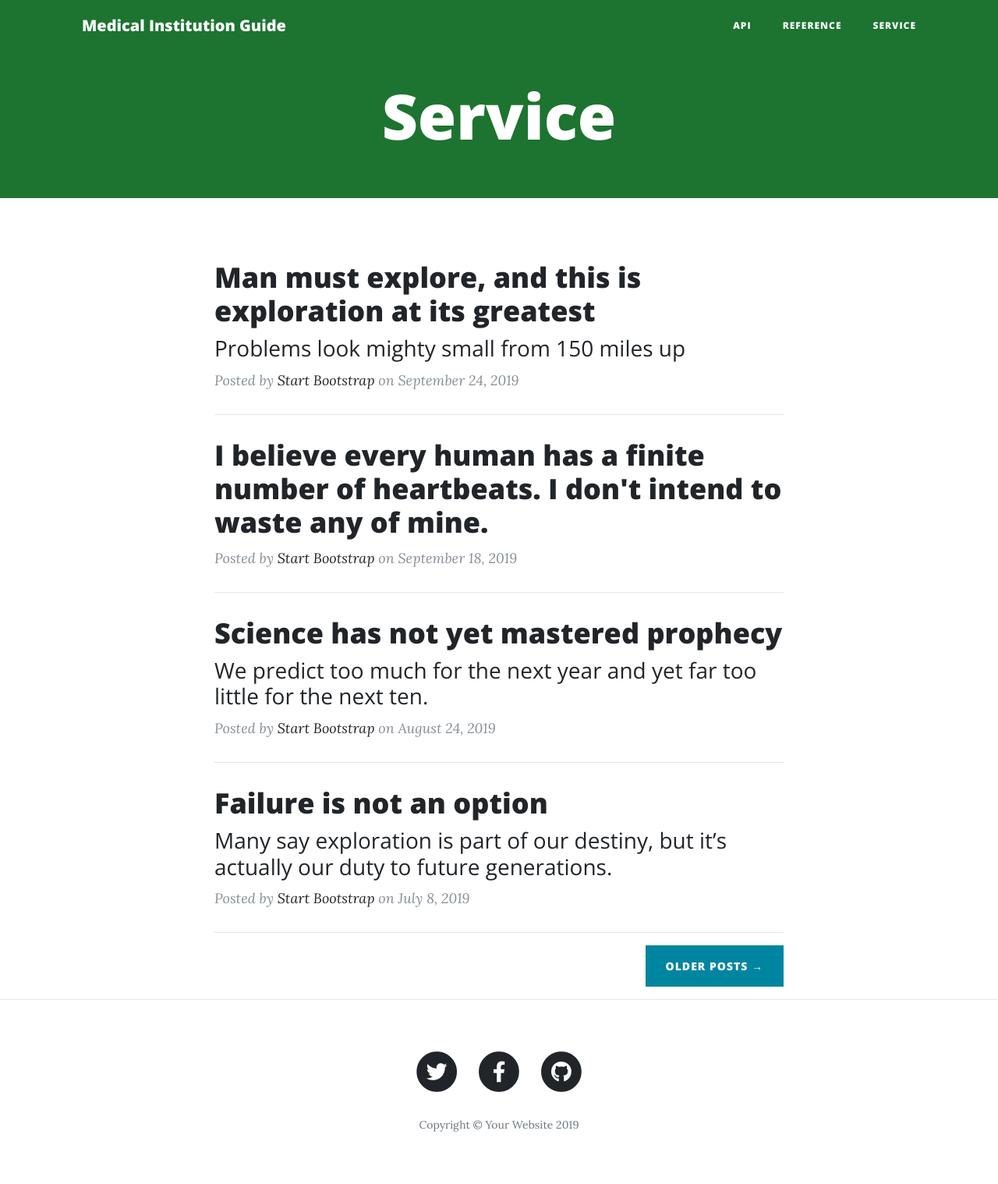
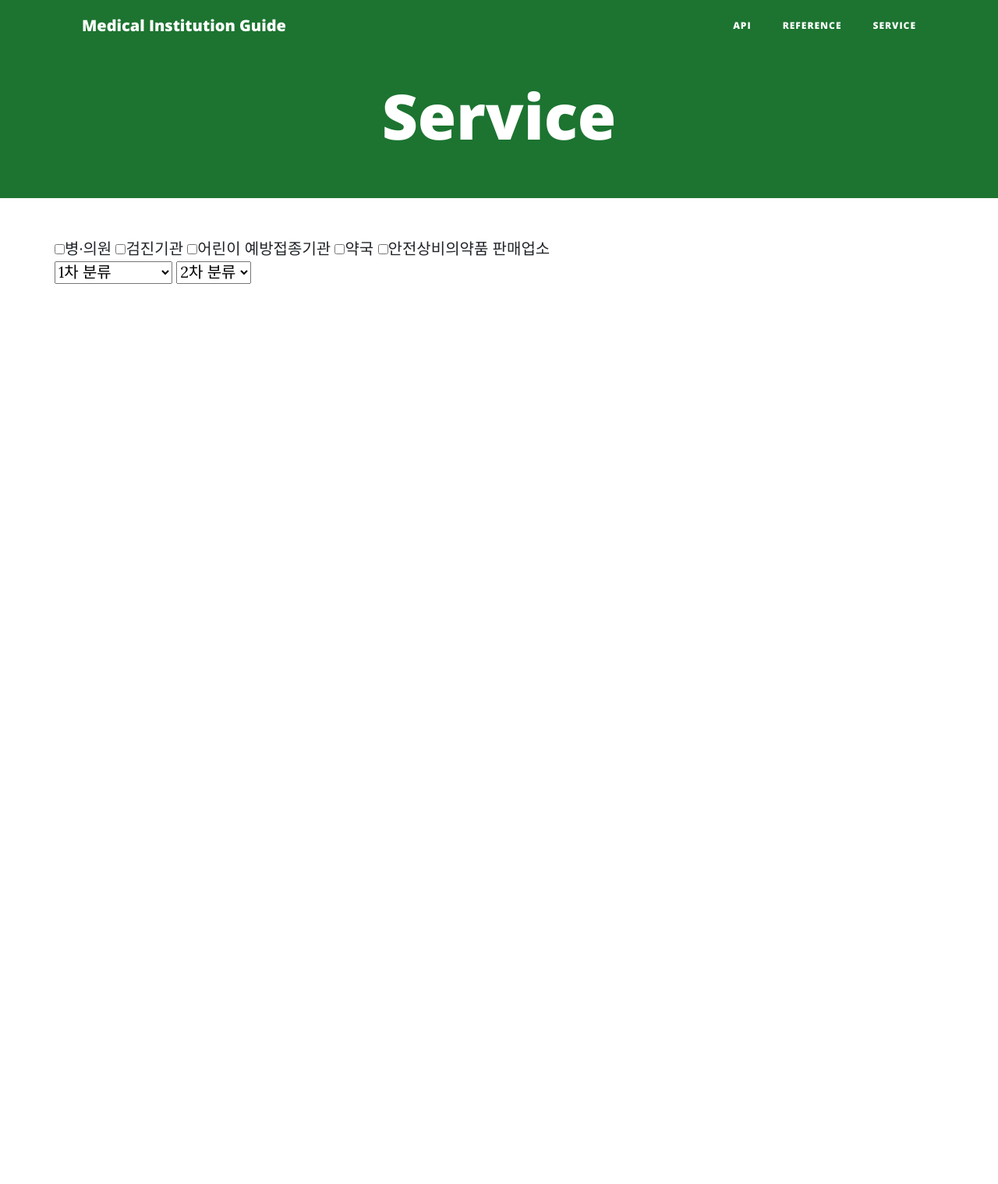
Before and after one commit to namnoo/Service-computing-Termproject, a Flask app: page /service in a window 1280 px wide. Shown: the whole page at 78% size. After the commit the page ends 364 px from the top, so only its background shows below. Run offline with Flask 2, Linux system fonts and the light colour scheme; some libraries are stand-ins or nearby versions.

Commit message:
service page modify

```diff
--- /dev/null
+++ b/administrative_district.json
@@ -0,0 +1,71 @@
+{
+  "data":[
+		{"서울특별시":[
+          "종로구", "중구", "용산구", "성동구", "광진구", "동대문구", "중랑구", "성북구", "강북구",
+          "도봉구", "노원구", "은평구", "서대문구", "마포구", "양천구", "강서구", "구로구", "금천구",
+          "영등포구", "동작구", "관악구", "서초구", "강남구", "송파구", "강동구"
+		]},
+		{"부산광역시":[
+          "중구", "서구", "동구", "영도구", "부산진구", "동래구", "남구", "북구",
+          "강서구", "해운대구", "사하구", "금정구", "연제구", "수영구", "사상구", "기장군"
+		]},
+		{"인천광역시":[
+          "중구", "동구", "미추홀구", "연수구", "남동구", "부평구", "계양구", "서구", "강화군", "옹진군"
+		]},
+		{"대구광역시":[
+          "중구", "동구", "서구", "남구", "북구", "수성구", "달서구", "달성군"
+		]},
+		{"광주광역시":[
+          "동구", "서구", "남구", "북구", "광산구"
+		]},
+		{"대전광역시":[
+          "동구", "중구", "서구", "유성구", "대덕구"
+		]},
+		{"울산광역시":[
+          "중구", "남구", "동구", "북구", "울주군"
+		]},
+		{"세종특별자치시":[
+
+		]},
+		{"경기도":[
+          "가평군", "고양시", "과천시", "광명시", "광주시", "구리시", "군포시", "김포시",
+          "남양주시", "동두천시", "부천시", "성남시", "수원시", "시흥시", "안산시", "안성시",
+          "안양시", "양주시", "양평군", "여주시", "연천군", "오산시", "용인시", "의왕시",
+          "의정부시", "이천시", "파주시", "평택시", "포천시", "하남시", "화성시"
+		]},
+		{"강원도":[
+          "원주시", "춘천시", "강릉시", "동해시", "속초시", "삼척시", "홍천군", "태백시", "철원군",
+          "횡성군", "평창군", "영월군", "정선군", "인제군", "고성군", "양양군", "화천군", "양구군"
+		]},
+		{"충청북도":[
+          "청주시", "충주시", "제천시", "보은군", "옥천군", "영동군", "증평군", "진천군",
+          "괴산군", "음성군", "단양군"
+		]},
+		{"충청남도":[
+          "천안시", "공주시", "보령시", "아산시", "서산시", "논산시", "계룡시", "당진시",
+          "금산군", "부여군", "서천군", "청양군", "홍성군", "예산군", "태안군"
+		]},
+		{"경상북도":[
+          "포항시", "경주시", "김천시", "안동시", "구미시", "영주시", "영천시", "상주시",
+          "문경시", "경산시", "군위군", "의성군", "청송군", "영양군", "영덕군", "청도군",
+          "고령군", "성주군", "칠곡군", "예천군", "봉화군", "울진군", "울릉군"
+		]},
+		{"경상남도":[
+          "창원시", "김해시", "진주시", "양산시", "거제시", "통영시", "사천시", "밀양시", "함안군",
+          "거창군", "창녕군", "고성군", "하동군", "합천군", "남해군", "함양군", "산청군", "의령군"
+		]},
+		{"전라북도":[
+          "전주시", "익산시", "군산시", "정읍시", "완주군", "김제시", "남원시", "고창군", "부안군",
+          "임실군", "순창군", "진안군", "장수군", "무주군"
+		]},
+		{"전라남도":[
+          "여수시", "순천시", "목포시", "광양시", "나주시", "무안군", "해남군", "고흥군", "화순군",
+          "영암군", "영광군", "완도군", "담양군", "장성군", "보성군", "신안군", "장흥군", "강진군",
+          "함평군", "진도군", "곡성군", "구례군"
+		]},
+		{"제주특별자치도":[
+          "제주시", "서귀포시"
+		]}
+	]
+
+}
--- a/application.py
+++ b/application.py
@@ -1,6 +1,6 @@
 from flask import Flask, render_template
 from restapi import restapi_blueprint
-import logging
+import logging, json, pprint
 
 application = Flask(__name__)
 application.register_blueprint(restapi_blueprint, url_prefix="/restapi")
@@ -8,8 +8,18 @@ application.register_blueprint(restapi_blueprint, url_prefix="/restapi")
 
 @application.route('/service')
 def service():
+    with open('administrative_district.json', encoding="utf-8") as json_file:
+        json_data = json.load(json_file)
+
+        # for data in json_data["data"]:
+        #     try:
+        #         for val in data.values():
+        #             print(val)
+        #     except KeyError:
+        #         print("에러")
+
     return render_template(
-        'service.html'
+        'service.html', sido=json_data["data"]
     )
 
 
--- a/restapi.py
+++ b/restapi.py
@@ -1,4 +1,5 @@
 from flask import Blueprint, render_template
+
 
 restapi_blueprint = Blueprint('restapi', __name__)
 
--- a/templates/index.html
+++ b/templates/index.html
@@ -20,7 +20,7 @@
                 <!-- Main Slide -->
                 <div class="item active">
                     <!-- Slide Background -->
-                    <img src="/static/images/index.jpeg" alt="Bootstrap Touch Slider" class="slide-image"/>
+                    <img src="/static/images/index.jpg" alt="Bootstrap Touch Slider" class="slide-image"/>
                     <div class="bs-slider-overlay"></div>
                     <!-- Slide Text Layer -->
                     <div class="slide-text slide_style_center">
--- a/templates/restapi_execute.html
+++ b/templates/restapi_execute.html
@@ -1,3 +1,3 @@
 {% extends 'template.html' %}
 
-{% block h1 %}API{% endblock %}
+{% block head %}API{% endblock %}
--- a/templates/restapi_reference.html
+++ b/templates/restapi_reference.html
@@ -1,3 +1,3 @@
 {% extends 'template.html' %}
 
-{% block h1 %}API Reference{% endblock %}
+{% block head %}API Reference{% endblock %}
--- a/templates/service.html
+++ b/templates/service.html
@@ -1,3 +1,57 @@
 {% extends 'template.html' %}
 
-{% block h1 %}Service{% endblock %}
+{% block head %}Service{% endblock %}
+
+{% block content %}
+<div class="container">
+    <!-- 체크박스 -->
+    <div class="row">
+        <div class="check">
+            <input type="checkbox" name="check_hospital" value="hospital">병·의원
+            <input type="checkbox" name="check_health" value="health">검진기관
+            <input type="checkbox" name="check_vaccination" value="vaccination">어린이 예방접종기관
+            <input type="checkbox" name="check_pharmacy" value="pharmacy">약국
+            <input type="checkbox" name="check_medication" value="medication">안전상비의약품 판매업소
+        </div>
+    </div>
+    <!-- 시/도 리스트, 구 리스트 -->
+    <div class="row">
+        <div class="dropdown">
+
+            <select id="sido" name="sido" onchange="changeSido()">
+                <option value="" selected disabled>1차 분류</option>
+                {% for item in sido %}
+                    {% for key, value in item.items() %}
+                    <option id="selected" value="{{key}}">{{key}}</option>
+                    {% endfor %}
+                {% endfor %}
+            </select>
+
+            <select id="gu" name="gu" onchange="changeGu()">
+                <option value="" selected disabled>2차 분류</option>
+                {% for item in sido %}
+                    {% for key, value in item.items() %}
+                        {% for v in value %}
+                        <option value="{{v}}">{{v}}</option>
+                        {% endfor %}
+                    {% endfor %}
+                {% endfor %}
+            </select>
+        </div>
+        <!-- 결과 화면 -->
+        <div class="answer">
+
+        </div>
+    </div>
+</div>
+
+<script>
+    function changeSido() {
+        var sidoSelect = document.getElementById("sido");
+
+        var selectSido = sidoSelect.options[sidoSelect.selectedIndex].text;
+        alert(selectSido);
+
+    }
+</script>
+{% endblock %}
--- a/templates/template.html
+++ b/templates/template.html
@@ -54,81 +54,20 @@
       <div class="row">
         <div class="col-lg-8 col-md-10 mx-auto">
           <div class="site-heading">
-            <h1>{% block h1 %}{% endblock %}</h1>
+            <h1>{% block head %}{% endblock %}</h1>
           </div>
         </div>
       </div>
     </div>
   </header>
 
-  <!-- Main Content -->
-  <div class="container">
-    <div class="row">
-      <div class="col-lg-8 col-md-10 mx-auto">
-        <div class="post-preview">
-          <a href="post.html">
-            <h2 class="post-title">
-              Man must explore, and this is exploration at its greatest
-            </h2>
-            <h3 class="post-subtitle">
-              Problems look mighty small from 150 miles up
-            </h3>
-          </a>
-          <p class="post-meta">Posted by
-            <a href="#">Start Bootstrap</a>
-            on September 24, 2019</p>
-        </div>
-        <hr>
-        <div class="post-preview">
-          <a href="post.html">
-            <h2 class="post-title">
-              I believe every human has a finite number of heartbeats. I don't intend to waste any of mine.
-            </h2>
-          </a>
-          <p class="post-meta">Posted by
-            <a href="#">Start Bootstrap</a>
-            on September 18, 2019</p>
-        </div>
-        <hr>
-        <div class="post-preview">
-          <a href="post.html">
-            <h2 class="post-title">
-              Science has not yet mastered prophecy
-            </h2>
-            <h3 class="post-subtitle">
-              We predict too much for the next year and yet far too little for the next ten.
-            </h3>
-          </a>
-          <p class="post-meta">Posted by
-            <a href="#">Start Bootstrap</a>
-            on August 24, 2019</p>
-        </div>
-        <hr>
-        <div class="post-preview">
-          <a href="post.html">
-            <h2 class="post-title">
-              Failure is not an option
-            </h2>
-            <h3 class="post-subtitle">
-              Many say exploration is part of our destiny, but it’s actually our duty to future generations.
-            </h3>
-          </a>
-          <p class="post-meta">Posted by
-            <a href="#">Start Bootstrap</a>
-            on July 8, 2019</p>
-        </div>
-        <hr>
-        <!-- Pager -->
-        <div class="clearfix">
-          <a class="btn btn-primary float-right" href="#">Older Posts &rarr;</a>
-        </div>
-      </div>
-    </div>
-  </div>
+  <!-- content -->
+  {% block content %}
 
-  <hr>
+  {% endblock%}
 
   <!-- Footer -->
+  <!--
   <footer>
     <div class="container">
       <div class="row">
@@ -164,6 +103,7 @@
       </div>
     </div>
   </footer>
+  -->
 
   <!-- Bootstrap core JavaScript -->
   <script src="/static/vendor/jquery/jquery.min.js"></script>
```
Also changed, not shown: README.md (deleted), static/images/index.jpeg (deleted), static/images/index.jpg (added).
